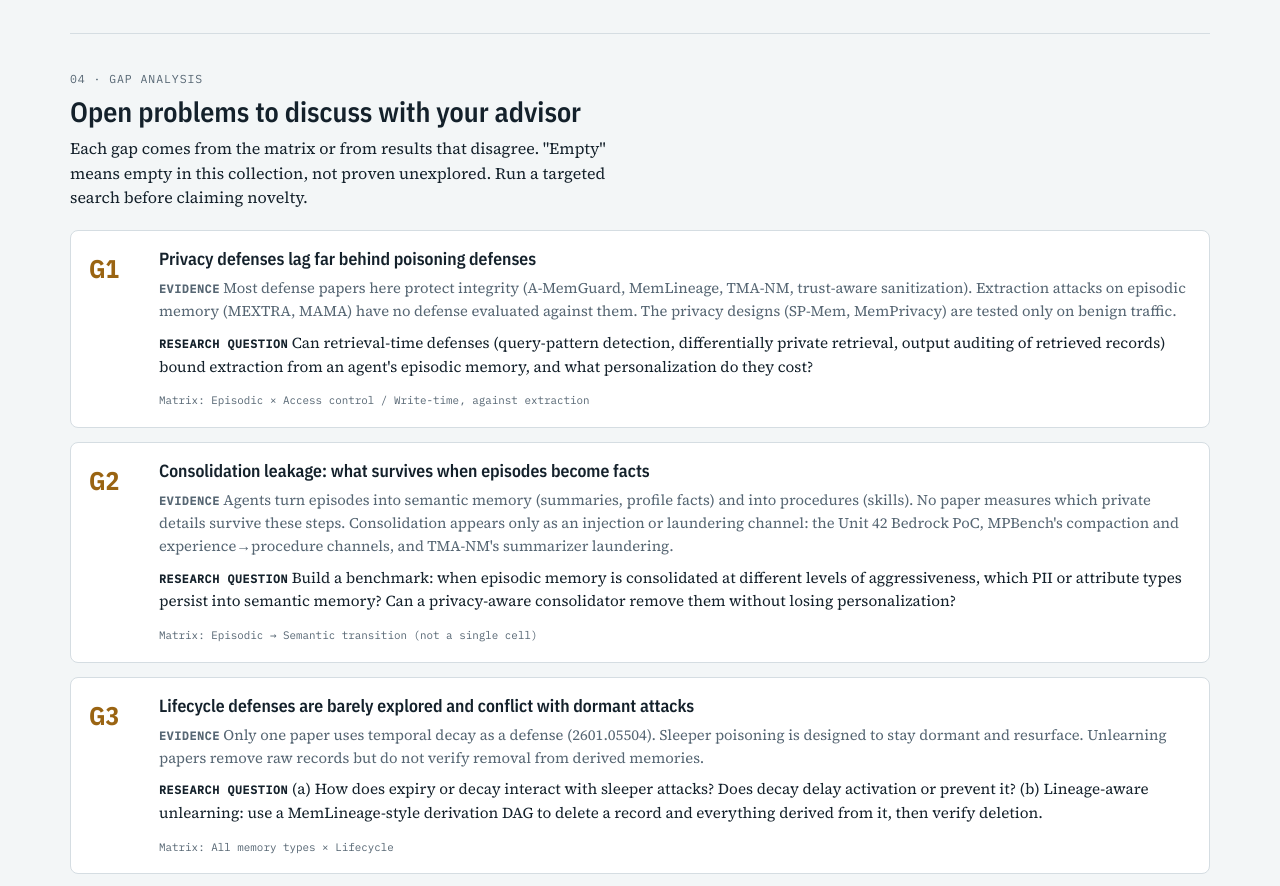
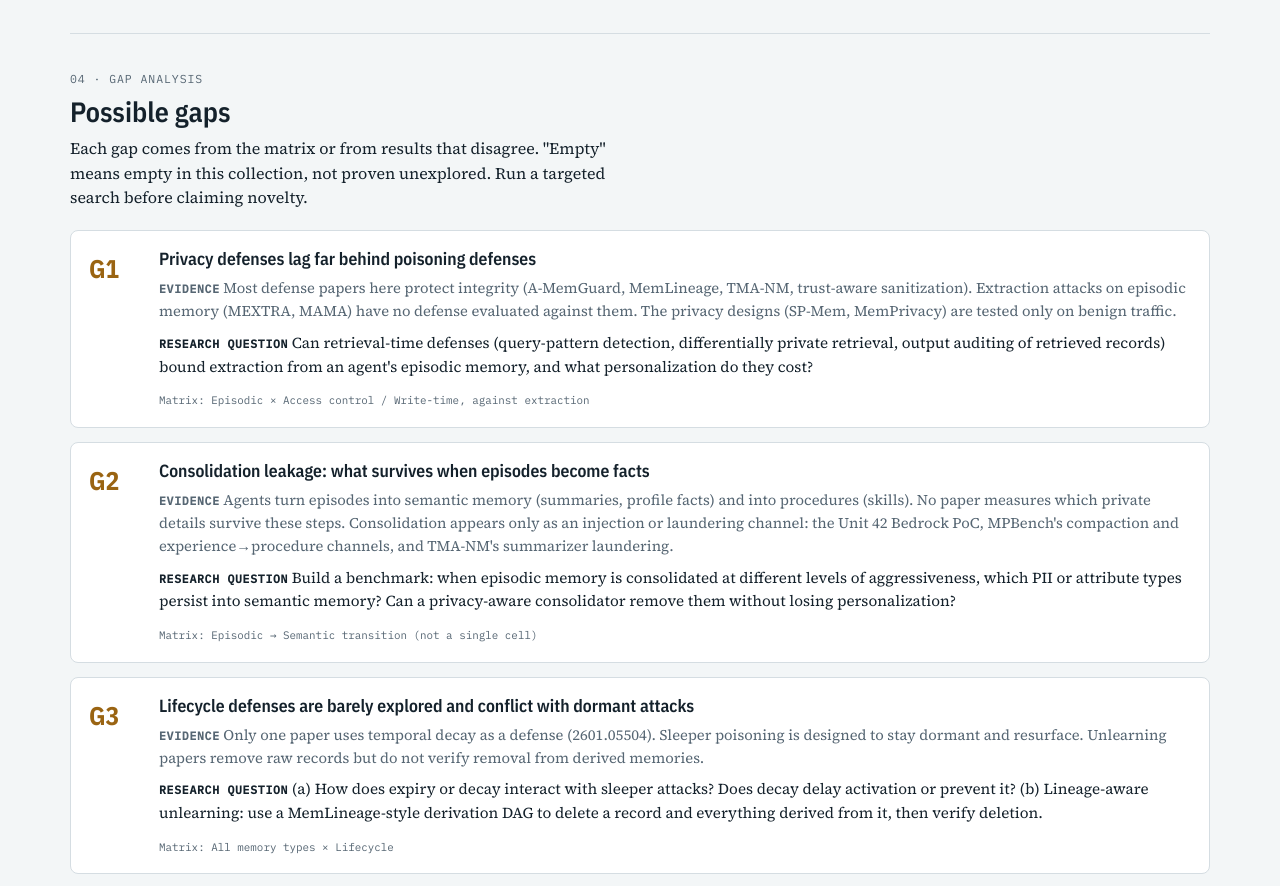
Before and after one commit to alexakh95/Agent-Memory-Security-Atlas, a plain HTML site: page index.html in a window 1280 px wide. Shown: the part 8262-9148 px from the top of the page. Drawn offline with nearby package versions, Linux system fonts and the light colour scheme.

```diff
--- a/index.html
+++ b/index.html
@@ -202,7 +202,7 @@
 <section id="gaps">
   <div class="sec-head">
     <div class="eyebrow">04 · Gap analysis</div>
-    <h2>Open problems to discuss with your advisor</h2>
+    <h2>Possible gaps</h2>
     <p>Each gap comes from the matrix or from results that disagree. "Empty" means empty in this collection, not proven unexplored. Run a targeted search before claiming novelty.</p>
   </div>
   <div class="gaps" id="gaplist"></div>
```
